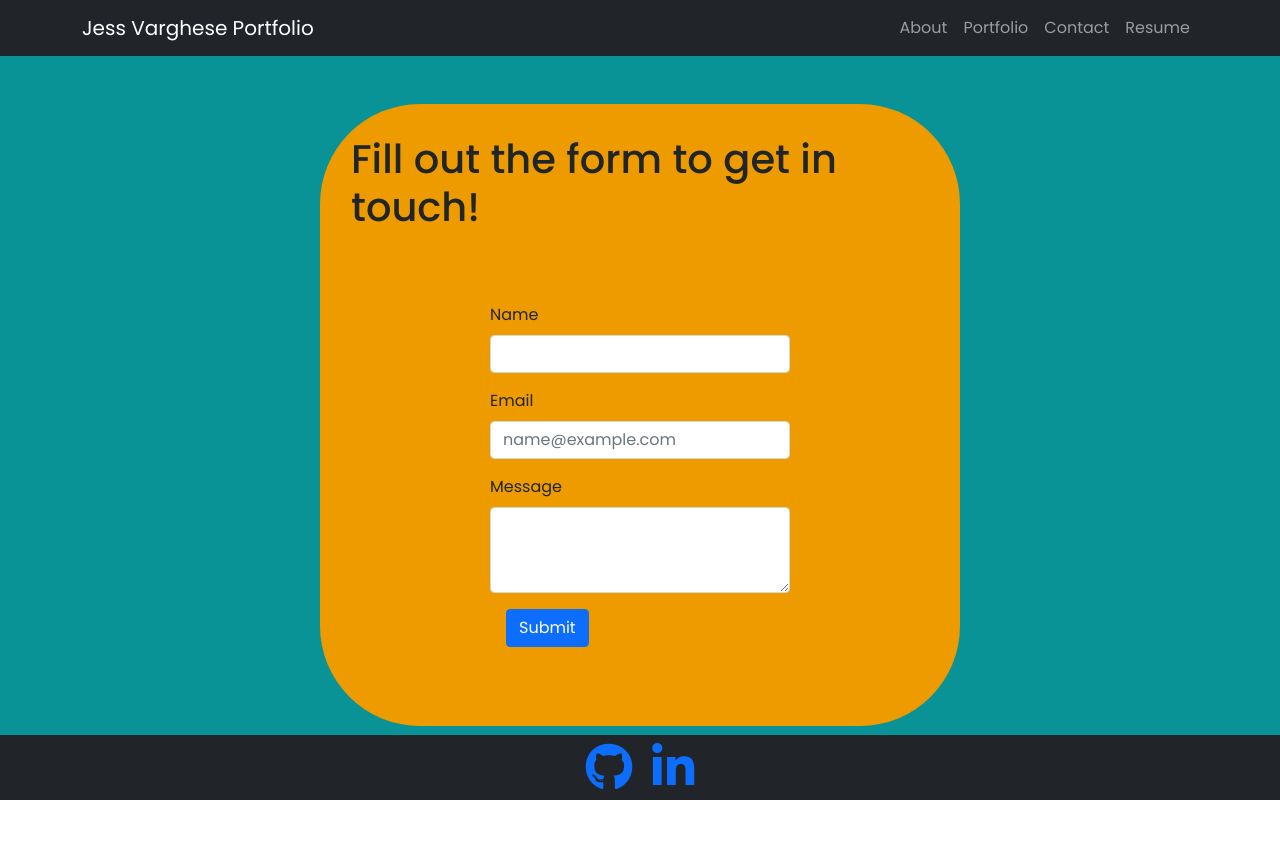
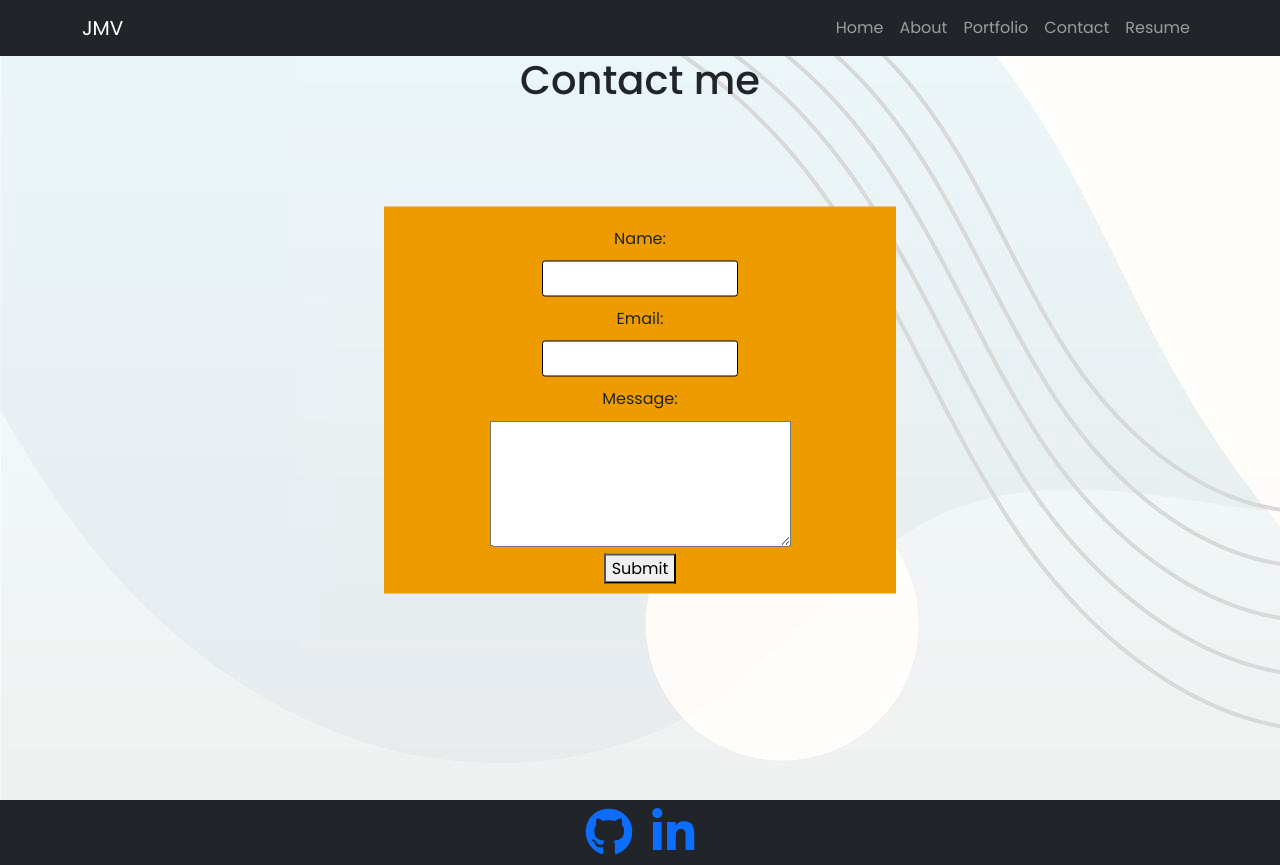
Before and after one commit to JessVarghese/react-portfolio, a React (Create React App) app: page /contact in a window 1280 px wide. Before the commit the page ends 800 px from the top, so only its background shows below. Built offline with nearby package versions, Linux system fonts and the light colour scheme.

Commit message:
fixed validation on contact form with comments

```diff
--- a/public/index.html
+++ b/public/index.html
@@ -24,7 +24,7 @@
 
 
     </style>
-    <title>Jess Varghese Portfolio</title>
+    <title>Jess Varghese</title>
   </head>
   <body>
     <noscript>You need to enable JavaScript to run this app.</noscript>
--- a/src/components/About/about.css
+++ b/src/components/About/about.css
@@ -5,7 +5,7 @@
     margin-right: auto;
     background-color: #EE9B00;
     border-radius: 100px;
-    width: 50%;
+    width: 75%;
 }
 
 /* .about-left{
@@ -28,8 +28,9 @@
 }
 
 .about-name {
+    text-align: center;
     font-size: 60px;
-
+    padding: 5px;
 }
 
 .about-desc {
--- a/src/components/About/index.js
+++ b/src/components/About/index.js
@@ -3,19 +3,23 @@ import "./about.css"
 import Me from '../../img/portfolio_headshot.png'
 import ReactRoundedImage from "react-rounded-image";
 import { Card } from 'react-bootstrap';
-import Image from 'react-bootstrap/Image'
+
 
 const About = () => {
   return (
 
     <Card className="about pb-5">
       <Card.Img className='card-img' roundedCircle variant="top" src={Me} />
+      <div className="about-name">
+      <h1>Jess Varghese</h1>
+      <h4>Experienced Digital Media Professional | Aspiring Full Stack Web Developer</h4>
+
+      </div>
 
         <div className="about-left-wrapper">
-            <h2 className="about-hello">Hello, my name is</h2>
-            <h1 className="about-name">Jess Varghese</h1>
+
             <div className="about-desc">
-            Welcome to my portfolio page! Over the last decade I’ve worked within
+            Over the last decade I’ve worked within
             the digital media landscapes. In my most recent role as an Account
             Executive for a physician healthcare marketing company, I managed the
             company’s portfolio of top hospital, medical device, and medical
--- a/src/components/Contact/contact.css
+++ b/src/components/Contact/contact.css
@@ -1,8 +1,41 @@
+/*
+section{
+    position: absolute;
+    top: 50%;
+    left: 50%;
+    margin-right: -50%;
+    transform: translate(-50%, -50%)
 
-.contact-form {
-    padding: 15px;
+} */
+
+form {
+    width: 40%;
+    padding: 10px;
+    position: absolute;
+    top: 50%;
+    left: 50%;
+    margin-right: -50%;
+    transform: translate(-50%, -50%);
     background-color: #EE9B00;
-    width: 50%;
-    border-bottom: 100px;
-    border-radius: 100px;
-}
+  }
+
+  label {
+      padding: 10px;
+      width: 100%;
+
+  }
+
+  input {
+
+    padding: 5px;
+    border: 1px solid black;
+    outline: none;
+    border-radius: 3px;
+    transition: box-shadow 0.2s;
+    width: 40%;
+  }
+
+  input:focus {
+    border: 1px solid ;
+    box-shadow: 0 0 0.25rem rgba(0, 0, 0, 0.5);
+  }
--- a/src/components/Contact/index.js
+++ b/src/components/Contact/index.js
@@ -1,106 +1,66 @@
 import React, { useState } from 'react';
-
-import { Form, Button } from 'react-bootstrap'
-
 import '../Contact/contact.css'
+import { validateEmail } from '../../utils/helpers';
 
 function ContactForm() {
-  const [form, setForm] = useState({});
-  const [errors, setErrors] = useState({});
+  const [formState, setFormState] = useState({ name: '', email: '', message: '' });
 
-  const setField = (field, value) => {
-    setForm({
-      ...form,
-      [field]: value,
-    });
-    // Check and see if errors exist, and remove them from the error object:
-    if (!!errors[field])
-      setErrors({
-        ...errors,
-        [field]: null,
-      });
-  };
+  const [errorMessage, setErrorMessage] = useState('');
+  const { name, email, message } = formState;
 
-  const findFormErrors = () => {
-    const { name, email, message } = form;
-    const newErrors = {};
-    // name errors
-    if (!name || name === "") newErrors.name = "cannot be blank!";
-    else if (name.length > 30) newErrors.name = "name is too long!";
+  // const handleSubmit = (e) => {
+  //   e.preventDefault();
+  //   if (!errorMessage) {
+  //     console.log('Submit Form', formState);
+  //   }
+  // };
 
-    // Email errors
-    if (!email || email > 5 || email < 1)
-      newErrors.email = "Please enter a valid email address";
-    else if (!/\S+@\S+\.\S+/)
-      newErrors.email = "Please enter a valid email address";
-
-    // message errors
-    if (!message || message === "") newErrors.message = "cannot be blank!";
-    else if (message.length > 100) newErrors.message = "Message is too long!";
-
-    return newErrors;
-  };
-  const handleSubmit = (e) => {
-    e.preventDefault();
-    // get our new errors
-    const newErrors = findFormErrors();
-    // Conditional logic:
-    if (Object.keys(newErrors).length > 0) {
-      // We got errors!
-      setErrors(newErrors);
+  const handleChange = (e) => {
+    if (e.target.name === 'email') {
+      const isValid = validateEmail(e.target.value);
+      if (!isValid) {
+        setErrorMessage('Your email is invalid.');
+      } else {
+        setErrorMessage('');
+      }
     } else {
-      // No errors! Put any logic here for the form submission!
-      alert("Thank you!");
+      if (!e.target.value.length) {
+        setErrorMessage(`${e.target.name} is required.`);
+      } else {
+        setErrorMessage('');
+      }
+    }
+    if (!errorMessage) {
+      setFormState({ ...formState, [e.target.name]: e.target.value });
+      console.log('Handle Form', formState);
     }
   };
 
   return (
-    <div className=" mx-auto my-5 contact-form d-flex flex-column align-items-center">
-      <h1 className="p-3">Fill out the form to get in touch!</h1>
+    <div>
+      <h1 data-testid="h1tag">Contact me</h1>
 
-      <Form className="mx-auto my-5 " style={{ width: "300px" }}>
-        <Form.Group className="mb-3">
-          <Form.Label>Name</Form.Label>
-          <Form.Control
-            type="text"
-            onChange={(e) => setField("name", e.target.value)}
-            isInvalid={!!errors.name}
-          />
-          <Form.Control.Feedback type="invalid">
-            {errors.name}
-          </Form.Control.Feedback>
-        </Form.Group>
-
-        <Form.Group className="mb-3" controlId="formGroupEmail">
-          <Form.Label>Email</Form.Label>
-          <Form.Control
-            type="email"
-            placeholder="name@example.com"
-            onChange={(e) => setField("name", e.target.value)}
-            isInvalid={!!errors.email}
-          />
-          <Form.Control.Feedback type="invalid">
-            {errors.email}
-          </Form.Control.Feedback>
-        </Form.Group>
-
-        <Form.Group>
-          <Form.Label>Message</Form.Label>
-          <Form.Control
-            type="textarea"
-            as="textarea" rows={3}
-            onChange={(e) => setField("name", e.target.value)}
-            isInvalid={!!errors.message}
-          />
-          <Form.Control.Feedback type="invalid">
-            {errors.message}
-          </Form.Control.Feedback>
-        </Form.Group>
-
-        <Button className="m-3" type="submit" onClick={handleSubmit}>
-          Submit
-        </Button>
-      </Form>
+      {/* GetForm submissions string */}
+      <form action="https://getform.io/f/e47512c3-bab4-486c-8133-a476272784c6" method="POST" className="contact-form">
+        <div>
+          <label htmlFor="name">Name:</label>
+          <input type="text" name="name" defaultValue={name} onBlur={handleChange} />
+        </div>
+        <div>
+          <label htmlFor="email">Email:</label>
+          <input type="email" name="email" defaultValue={email} onBlur={handleChange} />
+        </div>
+        <div>
+          <label htmlFor="message">Message:</label>
+          <textarea name="message" rows="5" defaultValue={message} onBlur={handleChange} />
+        </div>
+        {errorMessage && (
+          <div>
+            <p className="error-text">{errorMessage}</p>
+          </div>
+        )}
+        <button data-testid="button" type="submit">Submit</button>
+      </form>
     </div>
   );
 }
--- a/src/components/Footer/index.js
+++ b/src/components/Footer/index.js
@@ -10,7 +10,7 @@ export const Footer = () => {
 
 
 
-<Navbar bg="dark" variant="dark" fixed="bottom">
+<Navbar bg="dark" variant="dark">
     <Container>
     <Nav className="mx-auto">
       <div className="icon-container">
--- /dev/null
+++ b/src/components/Home/home.css
@@ -0,0 +1,27 @@
+
+section {
+    background-color: #EE9B00;;
+    width: 75%;
+    padding: 10px ;
+}
+
+.home {
+    position: absolute;
+    top: 50%;
+    left: 50%;
+    margin-right: -50%;
+    transform: translate(-50%, -50%)
+
+}
+
+div {
+    text-align: center;
+}
+
+.intro {
+    color: #AE2012;
+}
+
+.cred {
+    font-weight: lighter;
+}
--- /dev/null
+++ b/src/components/Home/index.js
@@ -0,0 +1,25 @@
+import React from "react";
+import { Link } from 'react-router-dom'
+import { Button } from "react-bootstrap";
+import '../Home/home.css'
+
+
+export default function Home() {
+  return (
+    <section className="home">
+      <div>
+        <p>
+        <h2>Hello, my name is</h2>
+            <h1 className="intro">Jess Varghese</h1>
+            <h4 className="cred">Experienced Digital Media Professional | Aspiring Full Stack Web Developer</h4>
+        </p>
+        <Link to="/about">
+        <Button variant="outline-dark p-2 m-2">Learn About Me</Button>
+        </Link>
+        <Link to="/portfolio">
+        <Button variant="outline-dark p- m-2">My Work</Button>
+        </Link>
+      </div>
+    </section>
+  );
+}
--- a/src/components/Topnav/index.js
+++ b/src/components/Topnav/index.js
@@ -1,17 +1,19 @@
 import React from 'react';
 import 'bootstrap/dist/css/bootstrap.min.css'
-import{ Navbar, Nav, Container} from 'react-bootstrap'
+import{ Navbar, Nav, Container, Redirect} from 'react-bootstrap'
 import About from '../About';
 import Portfolio from '../Portfolio'
 import ContactForm from '../Contact'
 import Resume from '../Resume'
+import Home from '../Home';
 import Footer from '../Footer';
 
 import {
   BrowserRouter,
   Routes,
   Route,
-  Link
+  Link,
+  Navigate
 } from "react-router-dom";
 
 
@@ -22,14 +24,15 @@ function TopNav() {
       <>
        <Navbar bg="dark" variant="dark">
     <Container>
-    <Navbar.Brand as={Link} to='/about'>Jess Varghese Portfolio</Navbar.Brand>
+    <Navbar.Brand as={Link} to='/'>JMV</Navbar.Brand>
     <Nav className="ms-auto">
-      {/* <Nav.Link as={Link} to='/about'>Home</Nav.Link> */}
+      <Nav.Link as={Link} to=''>Home</Nav.Link>
       <Nav.Link as={Link} to='/about'>About</Nav.Link>
       <Nav.Link as={Link} to='/portfolio'>Portfolio</Nav.Link>
       <Nav.Link as={Link} to='/contact'>Contact</Nav.Link>
       <Nav.Link as={Link} to='/resume'>Resume</Nav.Link>
     </Nav>
+
     </Container>
   </Navbar>
 
@@ -40,7 +43,7 @@ function TopNav() {
       <Route path='/portfolio' element={ <Portfolio /> } />
       <Route path='/contact' element={ <ContactForm/> } />
       <Route path='/resume' element={ <Resume /> } />
-
+      <Route path='/' element={<Home />} />
     </Routes>
   </div>
     </div>
--- a/src/index.css
+++ b/src/index.css
@@ -1,5 +1,6 @@
 .App {
-  background-color: #0A9396;
+  /* background-color: #0A9396; */
+  background-image: url(./img/page_background.jpg);
   width: 100vw;
   min-height: 100vh;
 }
```
Also changed, not shown: src/img/page_background.jpg (added).
